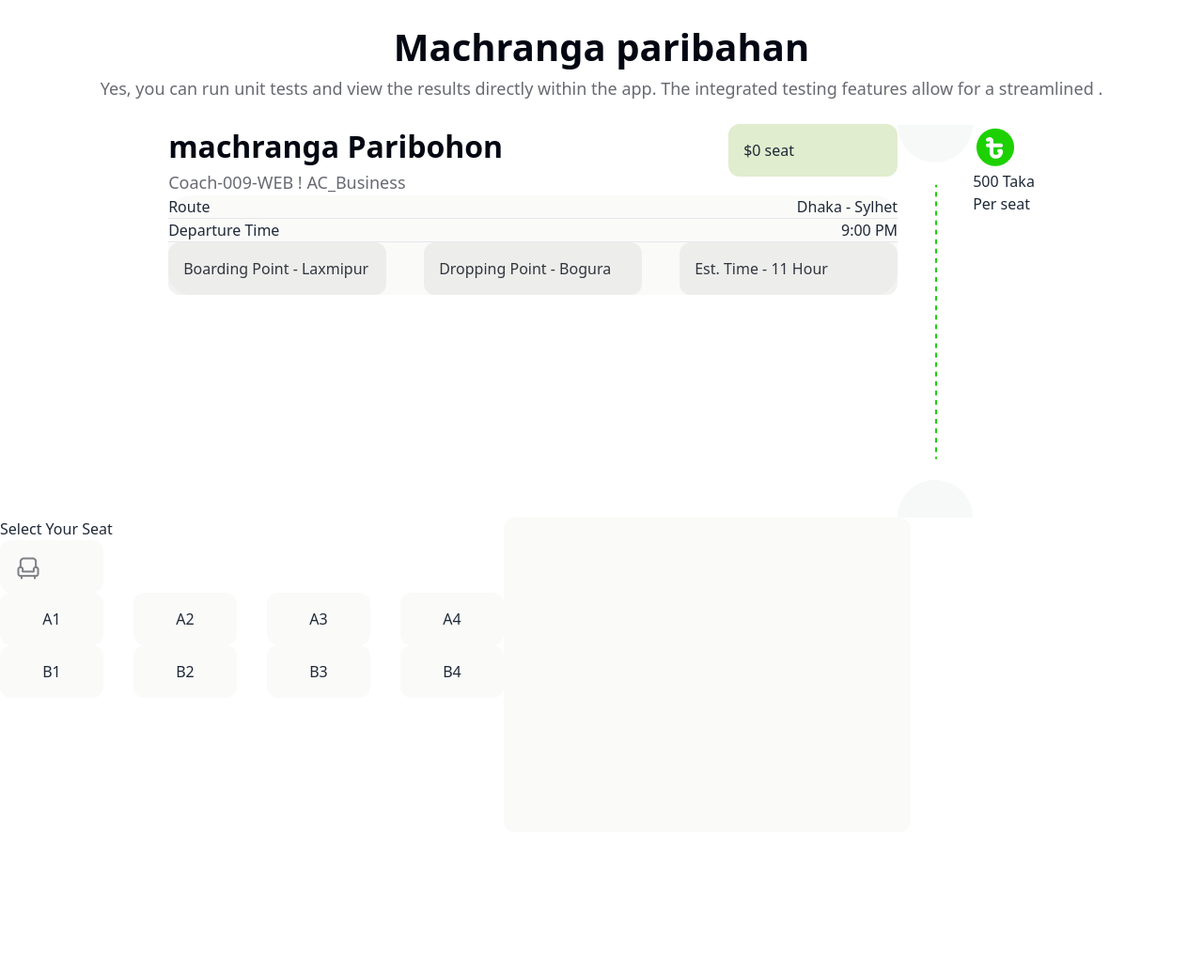
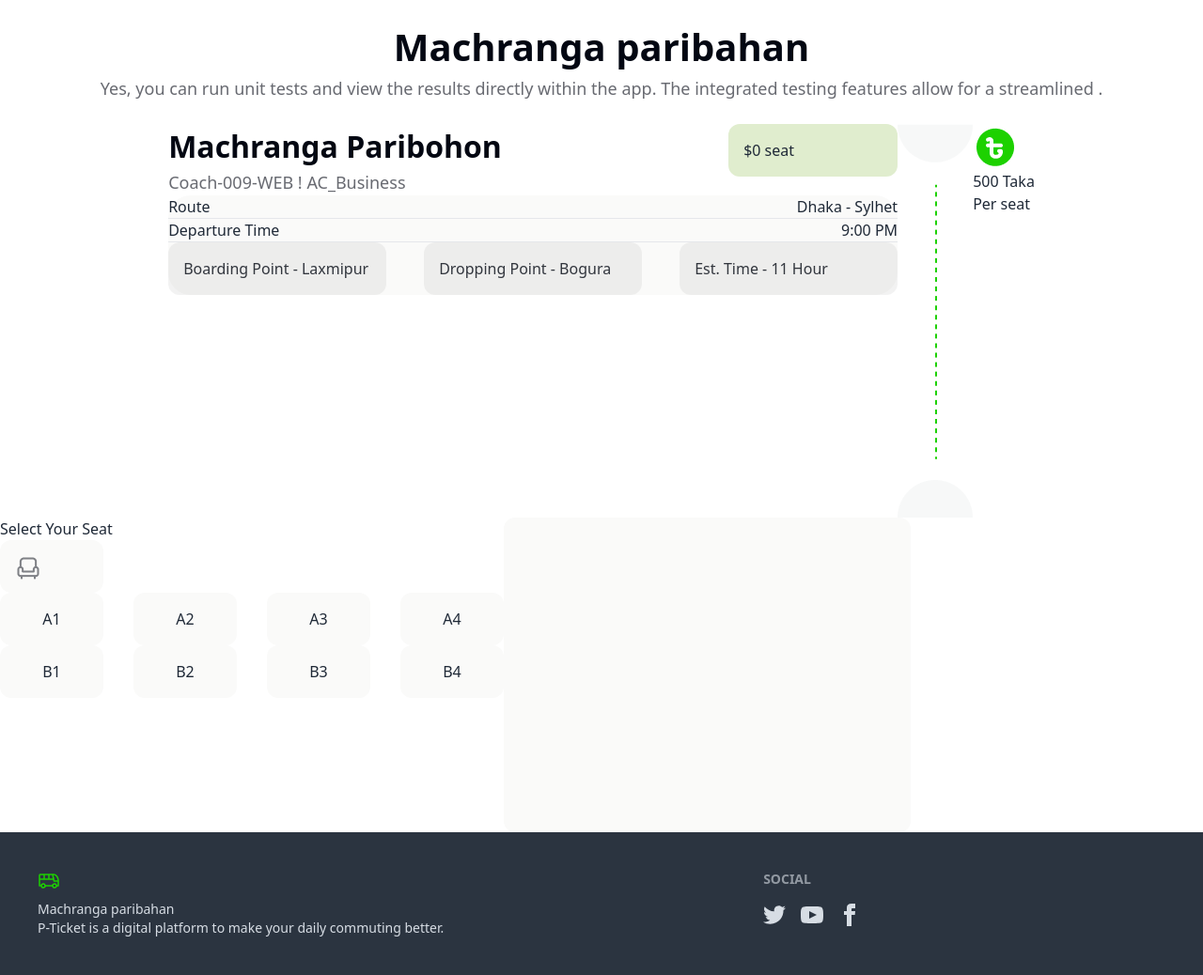
Before and after one commit to ABDMOMIN09/Assignment-5-bus-ticket, a plain HTML site: page index.html in a window 1280 px wide. Shown: the part 1580-2618 px from the top of the page at 94% size. Before the commit the page ends 2466 px from the top, so only its background shows below. Drawn offline with nearby package versions, Linux system fonts and the light colour scheme.

Commit message:
bus ticket

```diff
--- a/index.html
+++ b/index.html
@@ -87,7 +87,7 @@
             <!-- c1  -->
             <div class=" flex justify-between">
              <div >
-              <h1 class="text-center text-gray-950 text-[32px] font-bold">machranga Paribohon</h1>
+              <h1 class="text-center text-gray-950 text-[32px] font-bold">Machranga Paribohon</h1>
               <p class="text-gray-950 text-opacity-60 text-lg font-normal">Coach-009-WEB ! AC_Business</p>
              </div>
              <div class="w-[180px] h-14 bg-lime-600 bg-opacity-20 rounded-xl p-4"> $0 seat </div>
@@ -169,7 +169,9 @@
           <hr>
           <!-- info  -->
           <div>
-            <div class="w-[433px] h-[335px] bg-stone-50 rounded-xl"></div>
+            <div class="w-[433px] h-[335px] bg-stone-50 rounded-xl">
+
+            </div>
           </div>
 
 
@@ -179,6 +181,23 @@
 
     </main>
 
+    <footer>
+      <footer class="footer p-10 bg-neutral text-neutral-content">
+        <aside>
+          <img src="images/bus-icon.png" alt="">
+          <p>Machranga paribahan<br>P-Ticket is a digital platform to make your daily commuting better.</p>
+        </aside>
+        <nav>
+          <h6 class="footer-title">Social</h6>
+          <div class="grid grid-flow-col gap-4">
+            <a><svg xmlns="http://www.w3.org/2000/svg" width="24" height="24" viewBox="0 0 24 24" class="fill-current"><path d="M24 4.557c-.883.392-1.832.656-2.828.775 1.017-.609 1.798-1.574 2.165-2.724-.951.564-2.005.974-3.127 1.195-.897-.957-2.178-1.555-3.594-1.555-3.179 0-5.515 2.966-4.797 6.045-4.091-.205-7.719-2.165-10.148-5.144-1.29 2.213-.669 5.108 1.523 6.574-.806-.026-1.566-.247-2.229-.616-.054 2.281 1.581 4.415 3.949 4.89-.693.188-1.452.232-2.224.084.626 1.956 2.444 3.379 4.6 3.419-2.07 1.623-4.678 2.348-7.29 2.04 2.179 1.397 4.768 2.212 7.548 2.212 9.142 0 14.307-7.721 13.995-14.646.962-.695 1.797-1.562 2.457-2.549z"></path></svg></a>
+            <a><svg xmlns="http://www.w3.org/2000/svg" width="24" height="24" viewBox="0 0 24 24" class="fill-current"><path d="M19.615 3.184c-3.604-.246-11.631-.245-15.23 0-3.897.266-4.356 2.62-4.385 8.816.029 6.185.484 8.549 4.385 8.816 3.6.245 11.626.246 15.23 0 3.897-.266 4.356-2.62 4.385-8.816-.029-6.185-.484-8.549-4.385-8.816zm-10.615 12.816v-8l8 3.993-8 4.007z"></path></svg></a>
+            <a><svg xmlns="http://www.w3.org/2000/svg" width="24" height="24" viewBox="0 0 24 24" class="fill-current"><path d="M9 8h-3v4h3v12h5v-12h3.642l.358-4h-4v-1.667c0-.955.192-1.333 1.115-1.333h2.885v-5h-3.808c-3.596 0-5.192 1.583-5.192 4.615v3.385z"></path></svg></a>
+          </div>
+        </nav>
+      </footer>
+    </footer>
+
 
 </body>
 </html>
```
